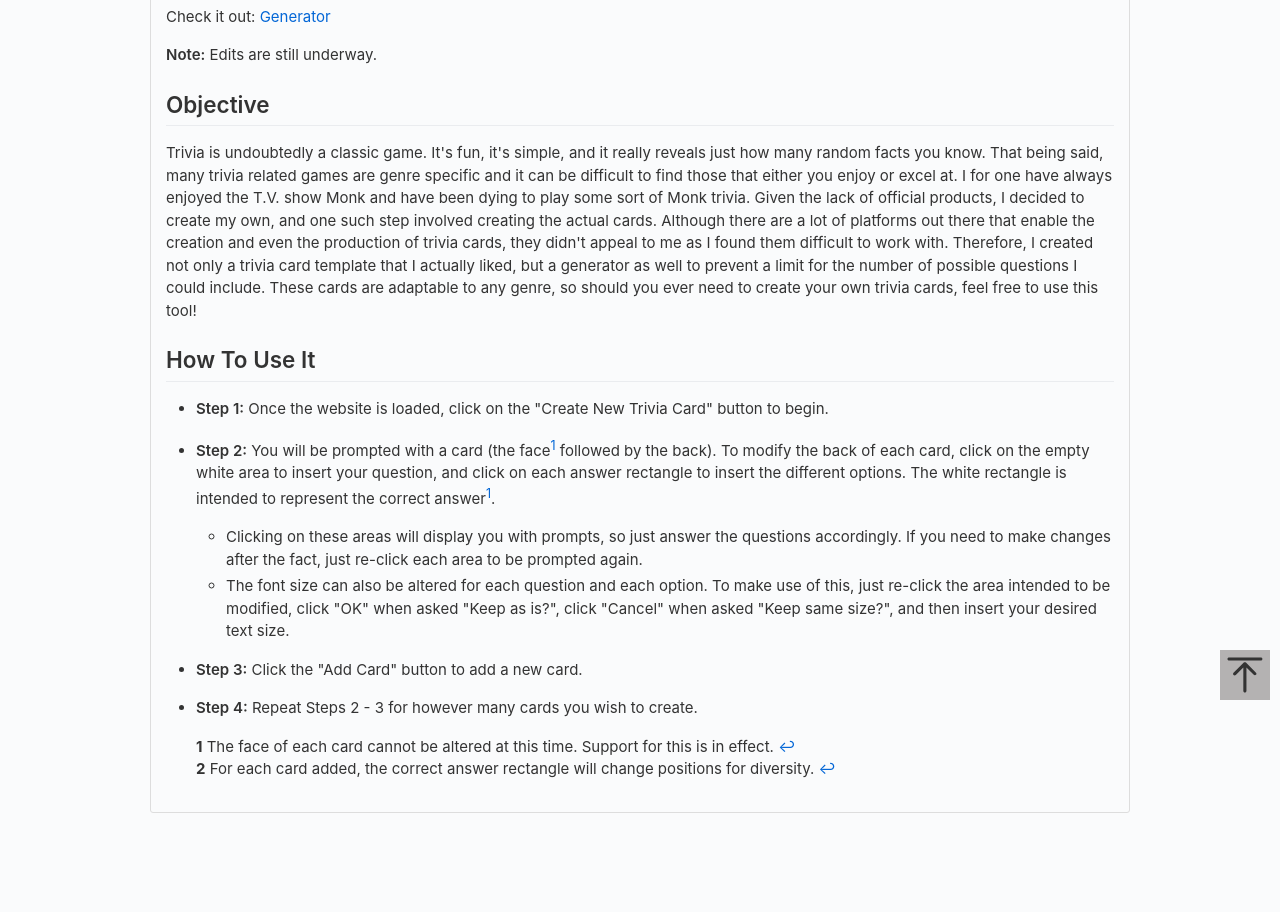
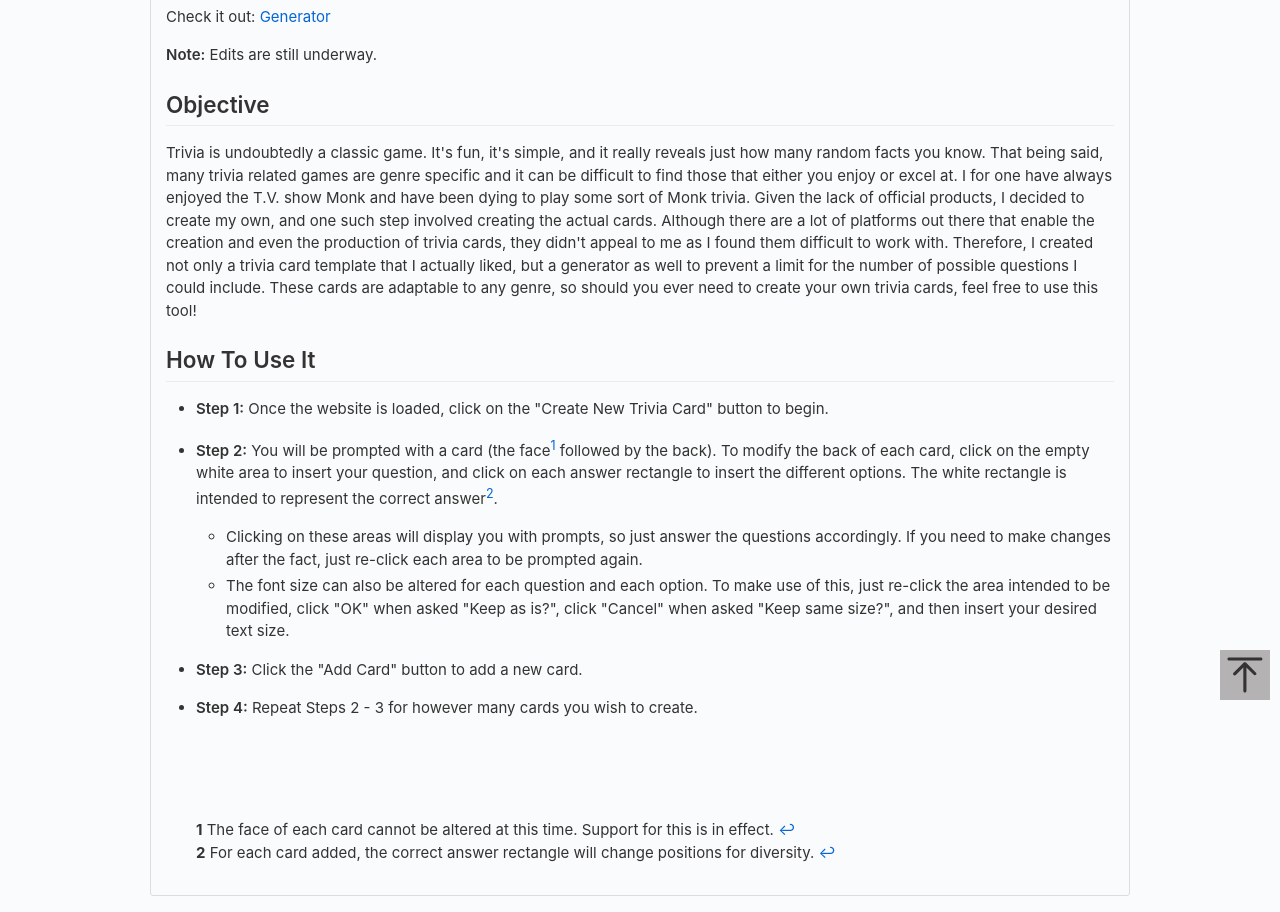
Before and after one commit to grem1ly/trivia_card_generator, a plain HTML site: page README.html in a window 1280 px wide. Shown: the part 90-1002 px from the top of the page. Before the commit the page ends 919 px from the top, so only its background shows below. Drawn offline with Linux system fonts and the light colour scheme.

Commit message:
update files

```diff
--- a/README.html
+++ b/README.html
@@ -30,7 +30,7 @@
 <ul>
 <li><p><strong>Step 1:</strong> Once the website is loaded, click on the &quot;Create New Trivia Card&quot; button to begin.</p>
 </li>
-<li><p><strong>Step 2:</strong> You will be prompted with a card (the face<sup id="ref1"><a href="#foot1">1</a></sup> followed by the back). To modify the back of each card, click on the empty white area to insert your question, and click on each answer rectangle to insert the different options. The white rectangle is intended to represent the correct answer<sup id="ref2"><a href="#foot2">1</a></sup>.</p>
+<li><p><strong>Step 2:</strong> You will be prompted with a card (the face<sup id="ref1"><a href="#foot1">1</a></sup> followed by the back). To modify the back of each card, click on the empty white area to insert your question, and click on each answer rectangle to insert the different options. The white rectangle is intended to represent the correct answer<sup id="ref2"><a href="#foot2">2</a></sup>.</p>
 <ul>
 <li>Clicking on these areas will display you with prompts, so just answer the questions accordingly. If you need to make changes after the fact, just re-click each area to be prompted again.</li>
 <li>The font size can also be altered for each question and each option. To make use of this, just re-click the area intended to be modified, click &quot;OK&quot; when asked &quot;Keep as is?&quot;, click &quot;Cancel&quot; when asked &quot;Keep same size?&quot;, and then insert your desired text size.</li>
@@ -39,6 +39,7 @@
 <li><p><strong>Step 3:</strong> Click the &quot;Add Card&quot; button to add a new card.</p>
 </li>
 <li><p><strong>Step 4:</strong> Repeat Steps 2 - 3 for however many cards you wish to create.</p>
+<p><br><br><br></p>
 <p><b id="foot1">1</b> The face of each card cannot be altered at this time. Support for this is in effect. <a href="#ref1">&#x21A9;</a><br>
 <b id="foot2">2</b> For each card added, the correct answer rectangle will change positions for diversity. <a href="#ref2">&#x21A9;</a></p>
 </li>
```
Also changed, not shown: 1 other file.
